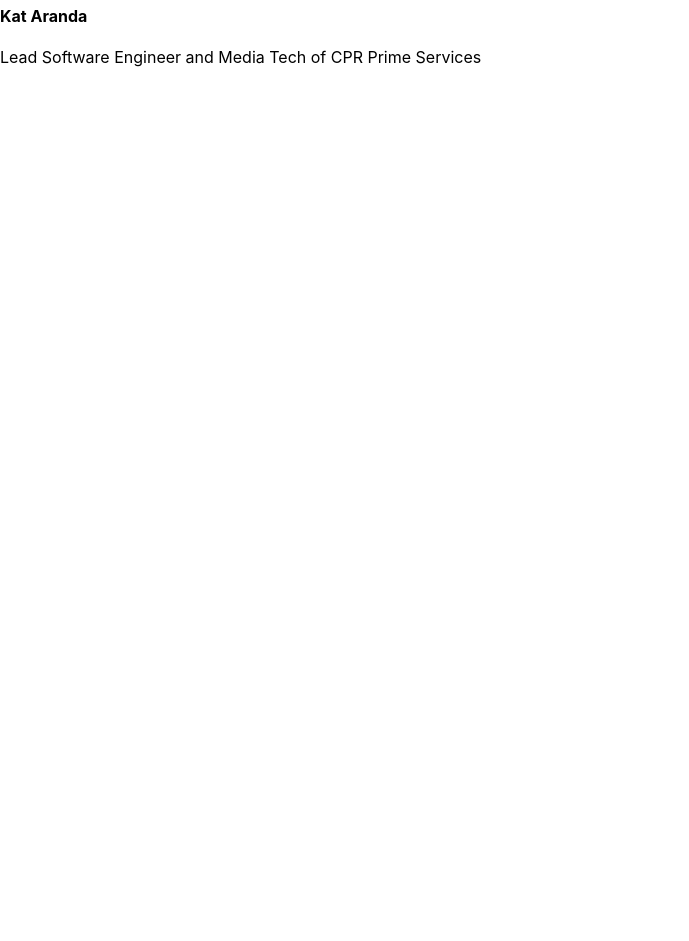
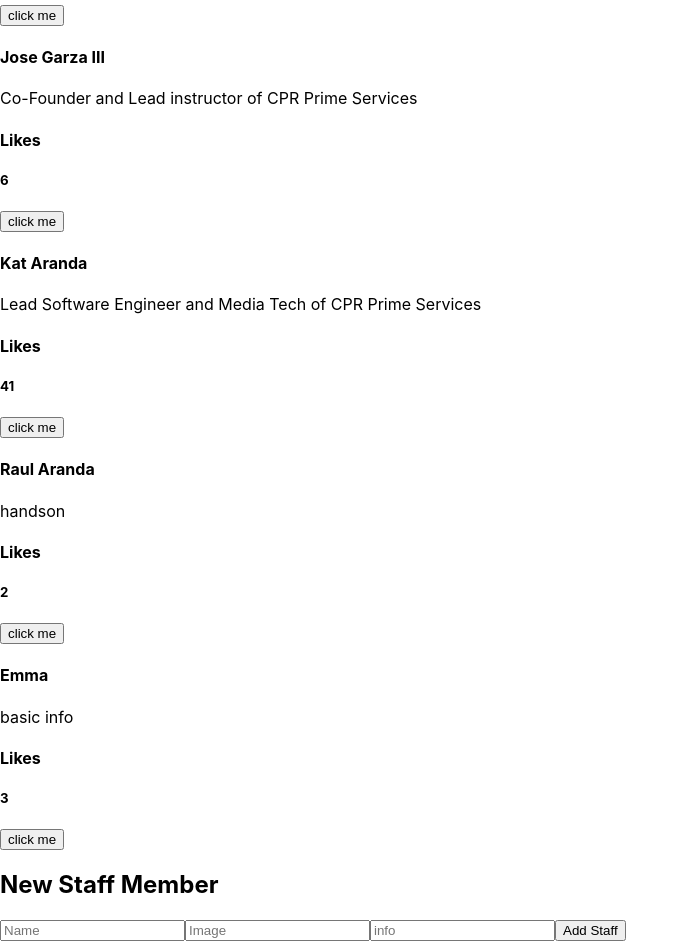
Before and after one commit to kbaranda/phase2-project, a React (Create React App) app in the folder phase-2-project/: page /about_us in a window 1280 px wide. Shown: the part 400-1341 px from the top of the page, without its empty margins (0-689 px from the left). Before the commit the page ends 800 px from the top, so only its background shows below. Built offline with nearby package versions, Linux system fonts and the light colour scheme; data requests are answered from the project's data file; the HTML template or start-up script is replaced by a standard one.

Commit message:
Completed Assignmne

```diff
--- a/phase-2-project/db.json
+++ b/phase-2-project/db.json
@@ -21,19 +21,33 @@
       "id": 1,
       "name": "Alma Chapa",
       "info": "CEO and Founder of CPR Prime Services",
-      "likes": 15
+      "likes": 9
     },
     {
       "id": 2,
       "name": "Jose Garza III",
       "info": "Co-Founder and Lead instructor of CPR Prime Services",
-      "likes": 12
+      "likes": 6
     },
     {
       "id": 3,
       "name": "Kat Aranda",
       "info": "Lead Software Engineer and Media Tech of CPR Prime Services",
-      "likes": 50
+      "likes": 41
+    },
+    {
+      "name": "Raul Aranda",
+      "image": "img",
+      "info": "handson",
+      "likes": 2,
+      "id": 4
+    },
+    {
+      "name": "Emma",
+      "image": "image",
+      "info": "basic info",
+      "likes": 3,
+      "id": 5
     }
   ]
 }
--- a/phase-2-project/src/AboutUs.js
+++ b/phase-2-project/src/AboutUs.js
@@ -1,5 +1,6 @@
 import React from "react";
 import Staff from "./Staff";
+import StaffForm from "./StaffForm";
 
 class AboutUs extends React.Component {
   constructor(props) {
@@ -13,20 +14,56 @@
     .then(resp => resp.json())
     .then(staff => this.setState({ staff }))
   }
+
+  handleBtn = (id) =>  {
+    const newStaffArr = this.state.staff.map(member => {
+      if (member.id === id){
+        const newMember = {...member}
+        newMember.likes ++
+        fetch(`http://localhost:3000/staff/${id}`, {
+          method: "PATCH",
+          headers: {
+            "Accept": "application/json",
+            "Content-Type": "application/json"
+          },
+          body: JSON.stringify(newMember)
+        })
+        return newMember
+      } else {
+        return member
+      }
+    })
+    this.setState({
+      staff: newStaffArr
+    })
+  }
+
+  addStaff = (staff) => {
+    const newStaff = [...this.state.staff, staff]
+    this.setState({ staff: newStaff})
+  }
+
   render(){
     const staff = this.state.staff
+    // console.log(staff)
     return (
       <div>
         <h1>About Us</h1>
         <p>Here at CPR Prime Services we care about giving the best to all our students so they can make the world a better place.</p>
         <h3>Meet our Staff</h3>
-        {staff.map((member) => (
+        {this.state.staff.map((member) => (
           <Staff
-          key={member.id}
+           key={member.id}
           name={member.name}
           info={member.info}
+          likes={member.likes}
+          id={member.id}
+          handleBtn={this.handleBtn}
           />
         ))}
+        < StaffForm
+        addStaff = { this.addStaff }
+        />
       </div>
     )
   }
--- a/phase-2-project/src/App.js
+++ b/phase-2-project/src/App.js
@@ -11,15 +11,15 @@
 
 class App extends React.Component {
   constructor(props) {
-    super(props)
+    super(props);
     this.state = {
-      classes: []
+      courses: []
     }
   }
   componentDidMount() {
     fetch("http://localhost:3000/classes")
     .then(resp => resp.json())
-    .then(course => this.setState({course}))
+    .then((course) => this.setState({course}))
   }
   render () {
     return (
--- /dev/null
+++ b/phase-2-project/src/Button.js
@@ -0,0 +1,11 @@
+import React from "react";
+
+class Button extends React.Component {
+  render () {
+    return (
+      <button onClick={()=>this.props.handleBtn(this.props.id)}>click me</button>
+    )
+  }
+}
+
+export default Button;
--- a/phase-2-project/src/Staff.js
+++ b/phase-2-project/src/Staff.js
@@ -1,11 +1,19 @@
 import React from "react";
+import Button from "../src/Button";
 
 class Staff extends React.Component {
+
   render() {
     return (
       <div>
         <h4>{this.props.name}</h4>
         <p>{this.props.info}</p>
+        <h4>Likes</h4>
+        <h5>{this.props.likes}</h5>
+        <Button
+        id= {this.props.id}
+        handleBtn={this.props.handleBtn}
+        />
       </div>
     )
   }
--- /dev/null
+++ b/phase-2-project/src/StaffForm.js
@@ -0,0 +1,65 @@
+import React, { Component } from 'react'
+
+export class StaffForm extends Component {
+  constructor(props) {
+    super(props)
+      this.state = {
+        name: "",
+        image: "",
+        info: "",
+        likes: 0
+      }
+  }
+
+  handleChange = (e) => {
+    this.setState({
+      [e.target.name]: e.target.value
+    })
+  }
+
+  handleSubmit = (e) => {
+    e.preventDefault()
+    fetch("http://localhost:3000/staff", {
+      method: "POST",
+      headers: {
+        "Accept" : "application/json",
+        "Content-Type" : "application/json"
+      },
+      body: JSON.stringify(this.state)
+    })
+    .then((resp) => resp.json())
+    .then((staff) => this.props.addStaff(staff))
+  }
+
+  render() {
+    // console.log(this.state)
+    return (
+      <div>
+        <h2>New Staff Member</h2>
+        <form onSubmit={this.handleSubmit}>
+          <input type="text"
+          name="name"
+          value={this.state.name}
+          placeholder="Name"
+          onChange={this.handleChange}
+          />
+          <input type="text"
+          name="image"
+          value={this.state.image}
+          placeholder="Image"
+          onChange={this.handleChange}
+          />
+          <input type="text"
+          name="info"
+          value={this.state.info}
+          placeholder="info"
+          onChange={this.handleChange}
+          />
+        <button type="submit">Add Staff</button>
+        </form>
+      </div>
+    )
+  }
+}
+
+export default StaffForm
```
